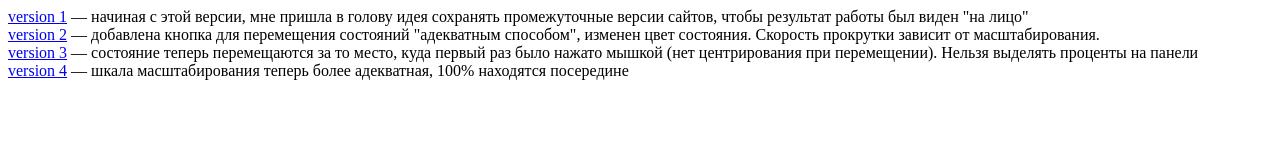
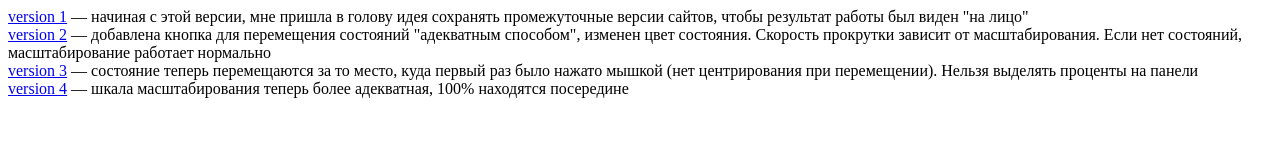
Before and after one commit to sodafago/bot-maker, a plain HTML site: page index.html in a window 1280 px wide. Drawn offline with Linux system fonts and the light colour scheme.

Commit message:
Correct description

```diff
--- a/index.html
+++ b/index.html
@@ -6,7 +6,7 @@
   </head>
   <body>
     <a href="builds/build1/index.html">version 1</a> — начиная с этой версии, мне пришла в голову идея сохранять промежуточные версии сайтов, чтобы результат работы был виден "на лицо" <br>
-    <a href="builds/build2/index.html">version 2</a> — добавлена кнопка для перемещения состояний "адекватным способом", изменен цвет состояния. Скорость прокрутки зависит от масштабирования. <br>
+    <a href="builds/build2/index.html">version 2</a> — добавлена кнопка для перемещения состояний "адекватным способом", изменен цвет состояния. Скорость прокрутки зависит от масштабирования. Если нет состояний, масштабирование работает нормально <br>
     <a href="builds/build3/index.html">version 3</a> — состояние теперь перемещаются за то место, куда первый раз было нажато мышкой (нет центрирования при перемещении). Нельзя выделять проценты на панели <br>
     <a href="builds/build4">version 4</a> — шкала масштабирования теперь более адекватная, 100% находятся посередине <br>
   </body>
```
